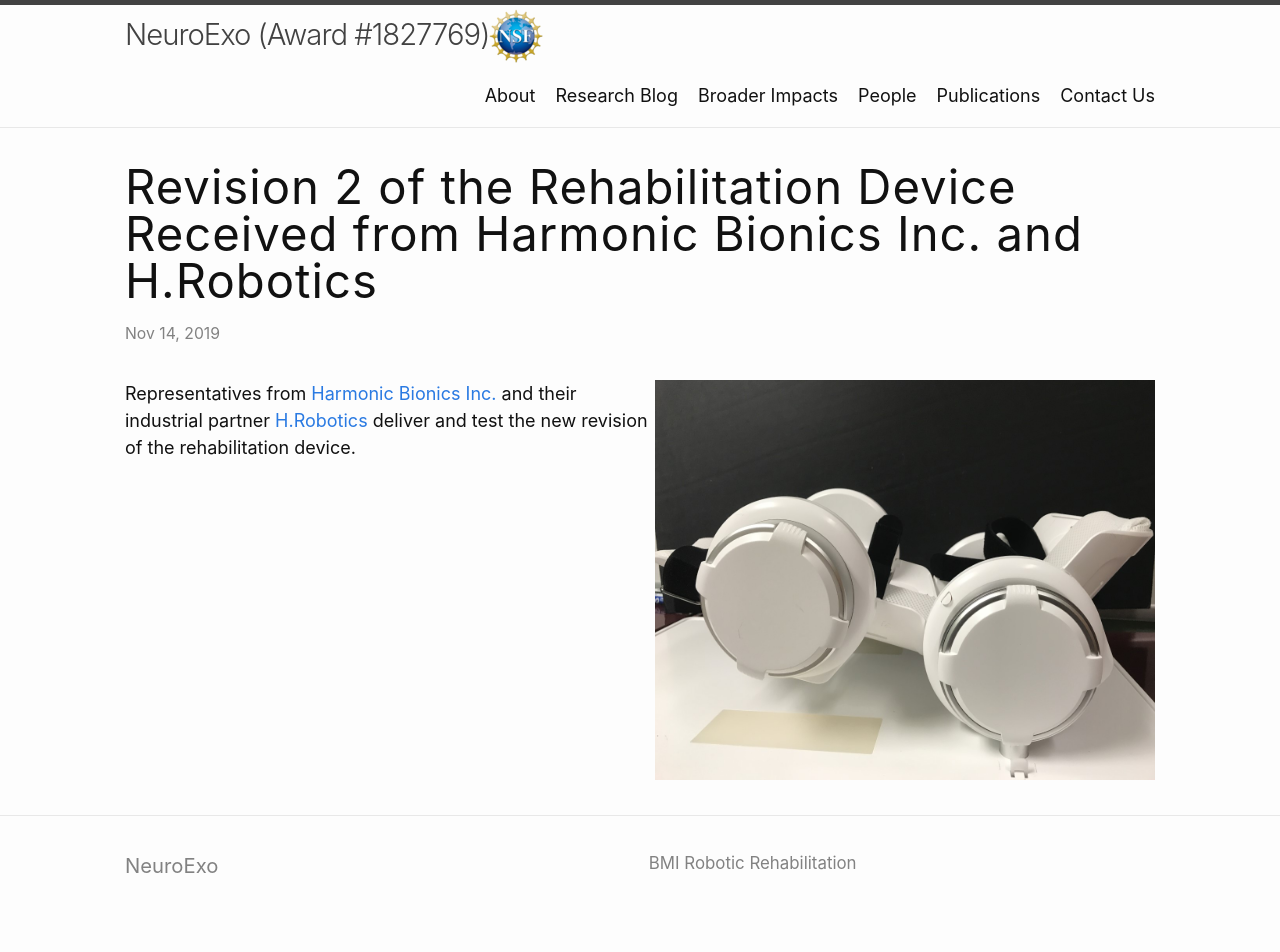
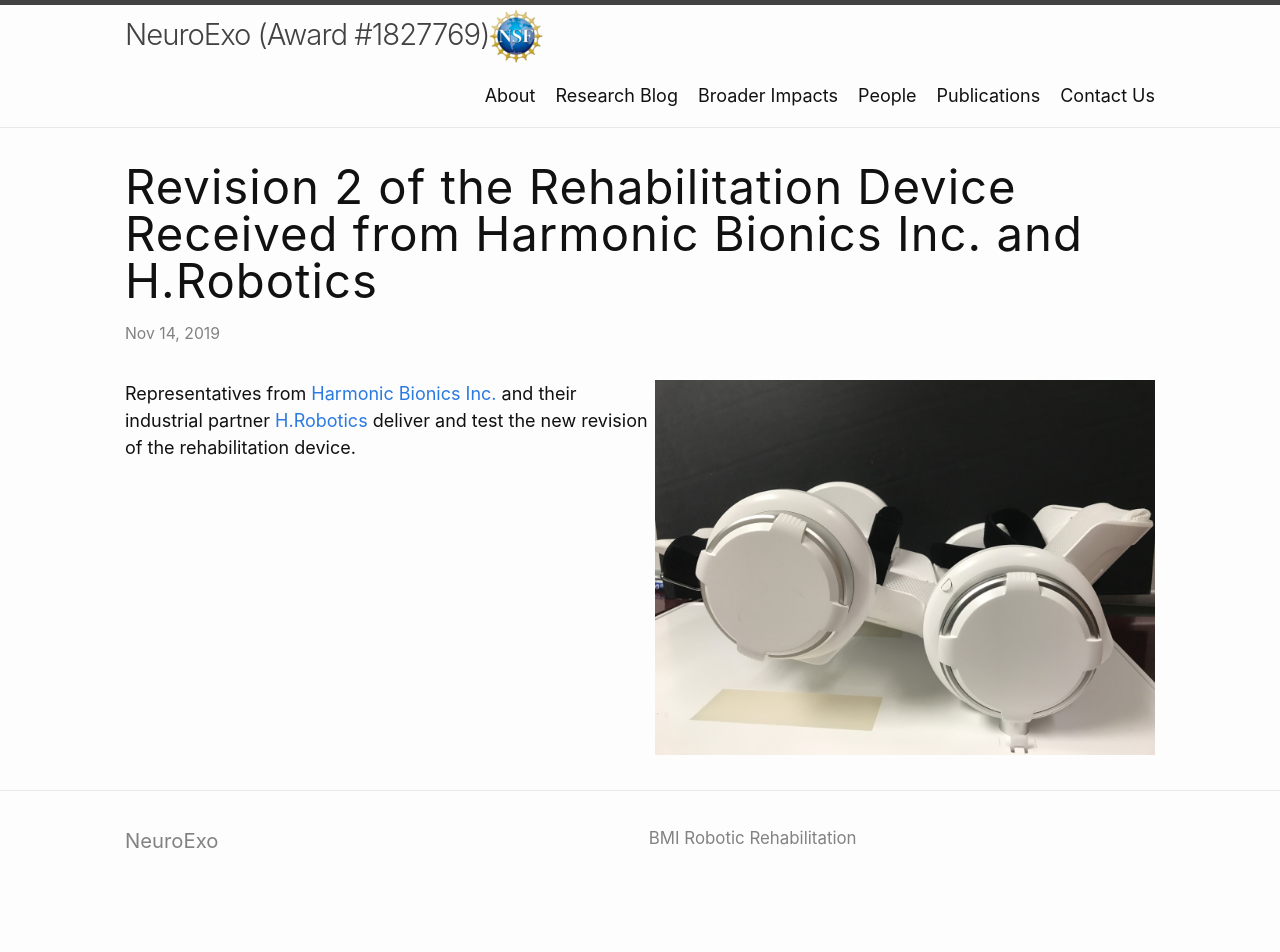
Before and after one commit to arcraik/neuroexo-website, a Jekyll site: the page built from _posts/2019-11-14-new-device.md, in a window 1280 px wide. Built offline with Jekyll 4.4.1, drawn with Linux system fonts in a browser that asks for light colours; after the commit the page ends 927 px from its top, so only the background shows below that.

Commit message:
Update 2019-11-14-new-device.md

```diff
--- a/_posts/2019-11-14-new-device.md
+++ b/_posts/2019-11-14-new-device.md
@@ -3,6 +3,6 @@ layout: post
 title: Revision 2 of the Rehabilitation Device Received from Harmonic Bionics Inc. and H.Robotics
 ---
 
-<img src="/photos/device_new.jpg" width="500" height="400" style="float: right">
+<img src="/photos/device_new.jpg" width="500" style="float: right">
 
 Representatives from [Harmonic Bionics Inc.](http://www.harmonicbionics.com/) and their industrial partner [H.Robotics](https://www.hrobotics-rehab.com/) deliver and test the new revision of the rehabilitation device.
```
